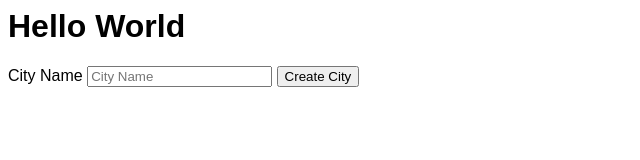
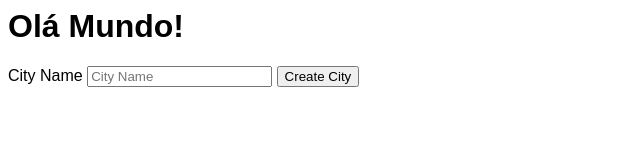
Before and after one commit to josecarneiro/github-colaboration-test, a plain HTML site: page static/index.html in a window 1280 px wide. Shown: the whole page, without its empty margins (0-640 px from the left). Drawn offline with nearby package versions, Linux system fonts and the light colour scheme; no server answers.

Commit message:
Changed welcome message to Portuguese

```diff
--- a/static/index.html
+++ b/static/index.html
@@ -4,7 +4,7 @@
     <link rel="stylesheet" href="./style.css" />
   </head>
   <body>
-    <h1>Hello World</h1>
+    <h1>Olá Mundo!</h1>
     <form>
       <label for="input-city-name">City Name</label>
       <input
```
